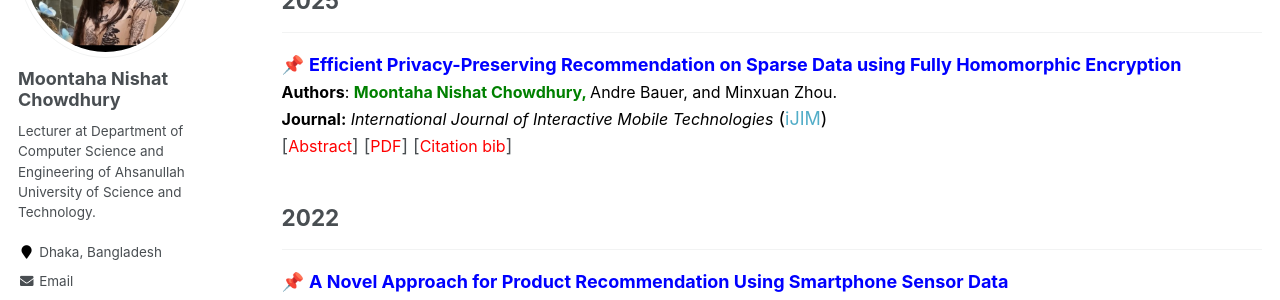
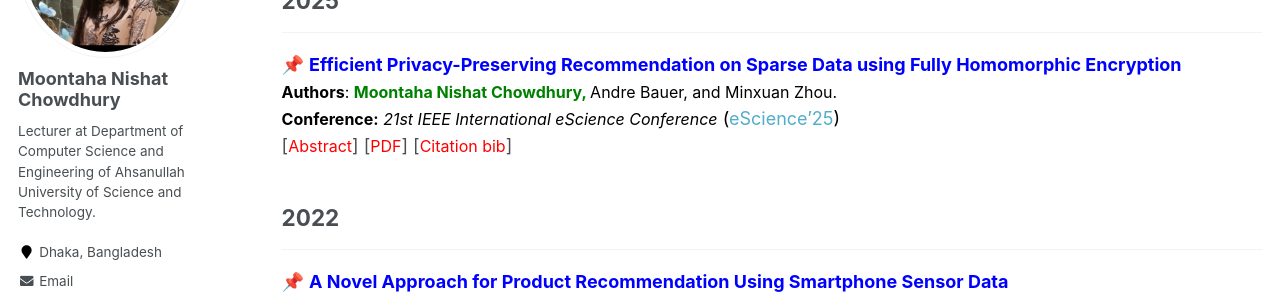
Before and after one commit to chowdhurymoontaha/chowdhurymoontaha.github.io, a Jekyll site: the page built from _pages/publications.md, in a window 1280 px wide and 1032 px high. Shown: the part 249-549 px from the top of the window. Built offline with Jekyll 4.4.1, drawn with Linux system fonts in a browser that asks for light colours; some web fonts are replaced.

Commit message:
Update publications.md

```diff
--- a/_pages/publications.md
+++ b/_pages/publications.md
@@ -17,10 +17,10 @@ author_profile: true
 </span>
 <br>
 <span style="color:black">
-	<font size="3"><strong>Journal:</strong><em> International Journal of Interactive Mobile Technologies</em></font> ([iJIM](https://online-journals.org/index.php/i-jim/issue/view/869))
+	<font size="3"><strong>Conference:</strong><em> 21st IEEE International eScience Conference</em></font> ([eScience'25](https://www.escience-conference.org/2025/papers))
 </span>
 <br>
-[<a style="color:red;" href="#" onclick="$('#iran2022_abstract').toggle();return false;"><font size="3">Abstract</font></a>] [[<span style ="color:red"><font size="3">PDF</font></span>](https://www.researchgate.net/publication/363155563_A_Novel_Approach_for_Product_Recommendation_Using_Smartphone_Sensor_Data)] [<a style="color:red;" href="#" onclick="$('#iran2022_bib').toggle();return false;"><font size="3">Citation bib</font></a>]
+[<a style="color:red;" href="#" onclick="$('#iran2022_abstract').toggle();return false;"><font size="3">Abstract</font></a>] [[<span style ="color:red"><font size="3">PDF</font></span>](https://arxiv.org/abs/2509.03024v1)] [<a style="color:red;" href="#" onclick="$('#iran2022_bib').toggle();return false;"><font size="3">Citation bib</font></a>]
 
 <div id="iran2022_bib" class="bib" style="display:none;">
 	<pre>
```
